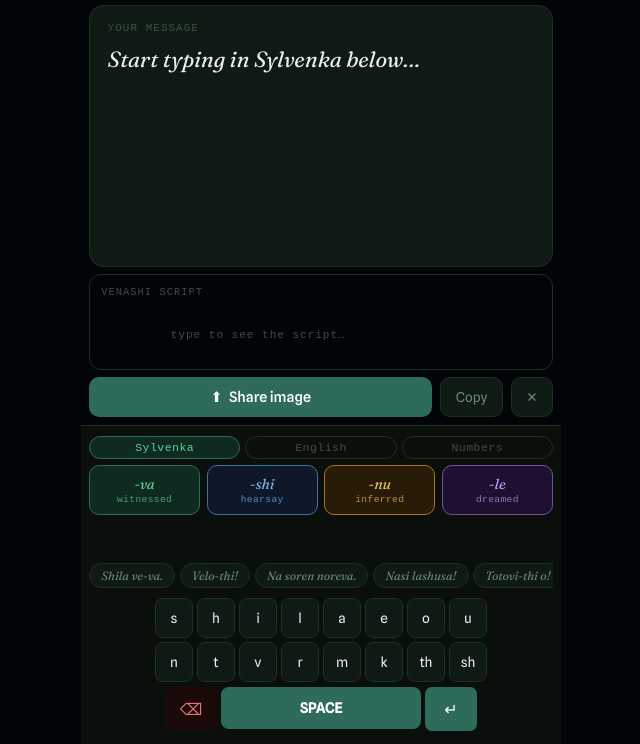
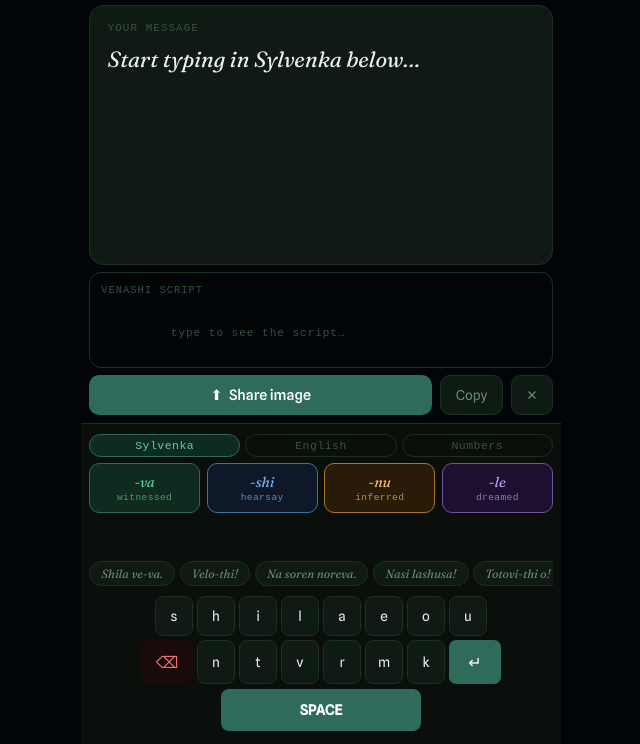
Before and after one commit to surroachl-beep/sylvenka, a website: page public/keyboard/index.html in a window 1280 px wide. Shown: the part 56-800 px from the top of the page, without its empty margins (319-959 px from the left). Drawn offline with Linux system fonts and the light colour scheme.

```diff
--- a/public/keyboard/index.html
+++ b/public/keyboard/index.html
@@ -234,8 +234,8 @@
 // ══ KEYBOARDS ════════════════════════════════════════════════
 const KEYS_SYL=[
   ['s','h','i','l','a','e','o','u'],
-  ['n','t','v','r','m','k','th','sh'],
-  ['⌫','SPACE','↵'],
+  ['⌫','n','t','v','r','m','k','↵'],
+  ['SPACE'],
 ];
 const KEYS_ENG=[
   ['q','w','e','r','t','y','u','i','o','p'],
```
